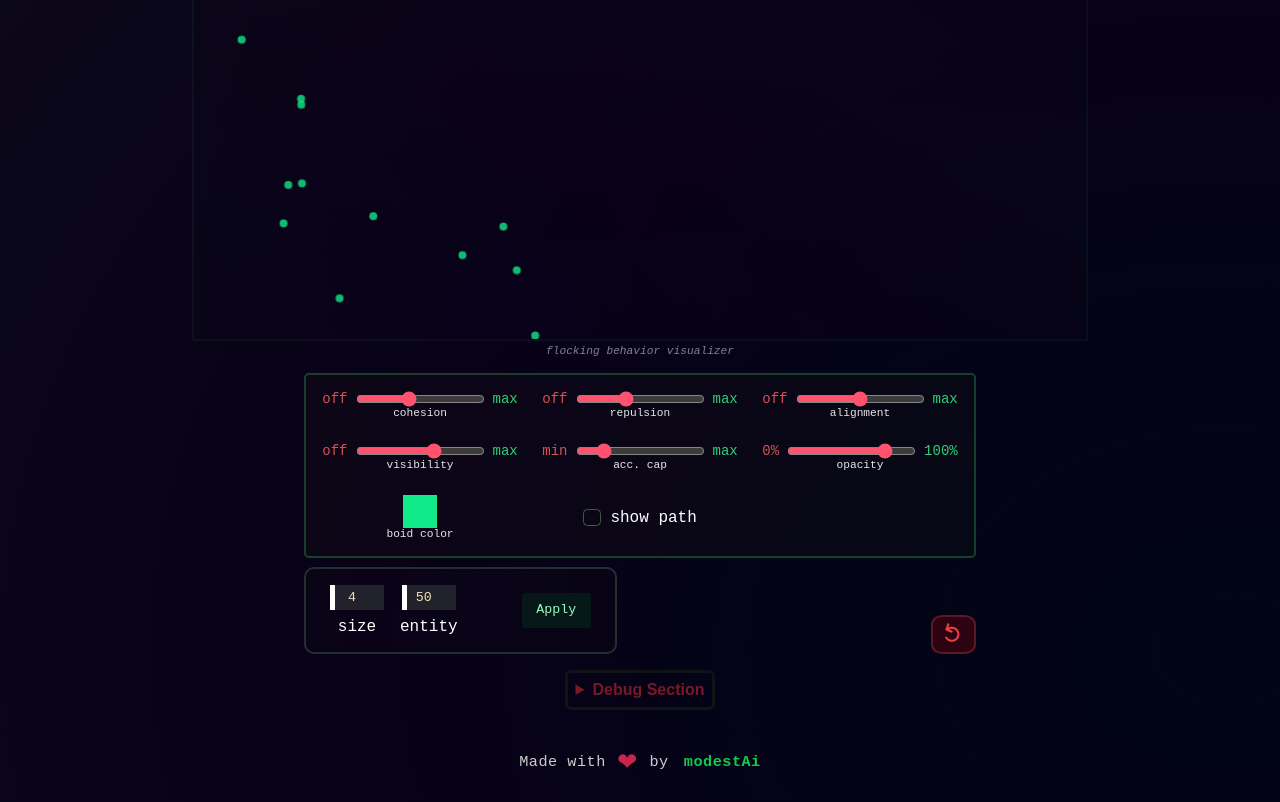
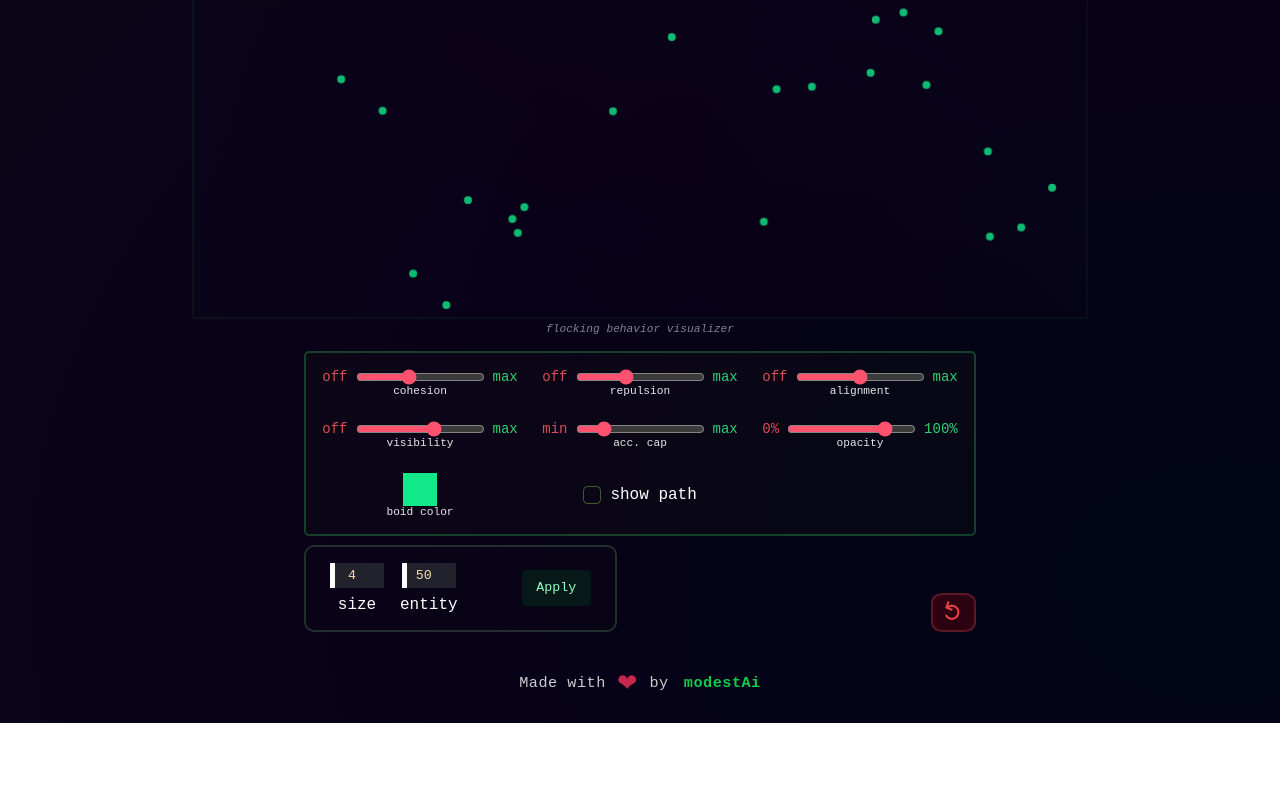
Before and after one commit to modestAi/boids, a website built with Vite: page index.html in a window 1280 px wide. Shown: the part 287-1089 px from the top of the page. After the commit the page ends 1010 px from the top, so only its background shows below. Built offline with nearby package versions, Linux system fonts and the light colour scheme; animation ran at ten frames a second.

Commit message:
Refactoring of code for merging to main

```diff
--- a/index.html
+++ b/index.html
@@ -10,8 +10,7 @@
   <meta property="og:description" content="Explore how simple rules lead to complex flocking behavior." />
   <meta property="og:image" content="/preview.png" />
   <meta property="og:type" content="website" />
-  <link rel="icon" type="image/x-icon" href="/boid_icon_1.svg">
-
+  <link rel="icon" type="image/svg+xml" href="/boid_icon_1.svg" />
   <link rel="stylesheet" href="src/styles/style.css" />
 </head>
 
@@ -94,29 +93,22 @@
         <form id="boids-form" action="">
           <div class="fields-wrapper">
             <div class="input-field">
-              <input type="number" min="4" max="12" id="boid-size" value="4" />
+              <input type="number" min="4" max="12" id="boid-size" value="4" autocomplete="off" />
               <label for="boid-size">size</label>
             </div>
             <div class="input-field">
-              <input type="number" min="1" max="90" id="boids-number" value="50" />
+              <input type="number" min="1" max="90" id="boids-number" value="50" autocomplete="off" />
               <label for="boids-number">entity </label>
             </div>
           </div>
-          <button id="apply">Apply</button>
+          <button id="apply" type="submit">Apply</button>
         </form>
-        <button id="reset">
+        <button id="reset" aria-label="Reset simulation">
           <span id="reset-span-txt">↺</span>
         </button>
       </div>
     </div>
 
-    <details>
-      <summary>Debug Section </summary>
-      <div class="debug-section">
-        <h6 class="debug-output">PARAMETERIZATION_CONSTS</h6>
-        <div id="debug-value-field" class="debug-output"> INJECT_RAW_VALUES </div>
-      </div>
-    </details>
   </main>
   <footer class="footer">
     <p>Made with</p>
--- a/src/Boid.ts
+++ b/src/Boid.ts
@@ -5,29 +5,25 @@ import { Vector2D } from "./Vector2D";
  * A single Boid entity that simulates flocking behavior on an HTML canvas.
  */
 export class Boid {
+
+
+  // === Constants ===
   MIN_SPEED = 300;
   MAX_SPEED = 400;
-  /** Maximum acceleration cap (modifiable via multiplier) */
+  BASE_ACC_MAX = 260;
+  WALL_REPULSION_FORCE = 50;
+  POS_BUFFER_CAPACITY = 45;
+
+  // === Dynamic Factors (Scaled Every Frame) ===
   MAX_ACCELERATION = 1;
-
-  BASE_ACC_MAX = 260;
   COHESION_FACTOR = 0;
   ALIGNMENT_FACTOR = 0;
   REPULSION_FACTOR = 0;
-
-  /** Raw visibility scaling factor */
   VISIBILITY_FACTOR = 0;
 
   /** Visibility radius based on scaling and boid size */
   VISIBILITY_RADIUS: number;
 
-  /** Acceleration multiplier from user input */
-  ACC_CAP_MULTIPLIER = 1;
-
-  /** Force applied to repel from canvas boundaries */
-  WALL_REPULSION_FORCE = 50;
-
-  POS_BUFFER_CAPACITY = 60;
   POS_BUFFER: Vector2D[] = [];
 
   pos: Vector2D = new Vector2D();
@@ -90,15 +86,16 @@ export class Boid {
     opacity = 0.75,
     show_path: boolean,
     trail_color: rgb
-  ) {
+  ): void {
 
-    this.VISIBILITY_FACTOR = 0.35 * visibility_input;
-    this.COHESION_FACTOR = 0.25 * cohesion_factor;
-    this.ALIGNMENT_FACTOR = 0.75 * alignment_factor;
-    this.REPULSION_FACTOR = 2.5 * repulsion_factor;
-    this.ACC_CAP_MULTIPLIER = acc_multiplier;
+    this.updateFrameConstants({
+      visibility_input,
+      cohesion_factor,
+      alignment_factor,
+      repulsion_factor,
+      acc_multiplier
+    });
 
-    this.setConstants();
 
     this.acc.x = this.acc.y = 0;
 
@@ -115,61 +112,75 @@ export class Boid {
     this.capAndScaleVelocity();
     this.setPosition(deltaT);
 
-    const colorWithOpacity = getColorWithOpacity(color, opacity); //! Get the boid's opacity and combine it with its color to apply to the boid itself
+    if (!ctx) return;
 
+    this.drawBoid(ctx, getColorWithOpacity(color, opacity)); //! Get the boid's opacity and combine it with its color to apply to the boid itself
+    this.drawTrail(ctx, show_path, trail_color, opacity); //! Forward the trail_color to the trail manager for rendering
+
+  }
+
+  private drawBoid(ctx: CanvasRenderingContext2D, color: string) {
     ctx.beginPath();
     ctx.arc(this.pos.x, this.pos.y, this.radius, 0, 2 * Math.PI);
-    ctx.fillStyle = colorWithOpacity;
+    ctx.fillStyle = color;
     ctx.fill();
+  }
 
-    this.manageTrail(ctx, show_path, trail_color, opacity); //! Forward the trail_color to the trail manager for rendering
+  private updateFrameConstants({
+    visibility_input,
+    cohesion_factor,
+    alignment_factor,
+    repulsion_factor,
+    acc_multiplier,
+  }: {
+    visibility_input: number;
+    cohesion_factor: number;
+    alignment_factor: number;
+    repulsion_factor: number;
+    acc_multiplier: number;
+  }) {
+    this.VISIBILITY_FACTOR = 0.35 * visibility_input;
+    this.COHESION_FACTOR = 0.25 * cohesion_factor;
+    this.ALIGNMENT_FACTOR = 0.75 * alignment_factor;
+    this.REPULSION_FACTOR = 2.5 * repulsion_factor;
 
-
-    return {
-      cohesion_v: this.COHESION_FACTOR,
-      repulsion_v: this.REPULSION_FACTOR,
-      alignment_v: this.ALIGNMENT_FACTOR,
-      visibility_v: this.VISIBILITY_RADIUS,
-      acc_cap_multiplier: this.MAX_ACCELERATION,
-      color_v: colorWithOpacity,
-      buffer: this.POS_BUFFER.length
-    };
+    this.VISIBILITY_RADIUS = 2 * this.VISIBILITY_FACTOR * this.radius;
+    this.MAX_ACCELERATION = this.BASE_ACC_MAX * acc_multiplier
   }
 
   /**
    * Handles rendering of the boid's trail if enabled.
    */
-  private manageTrail(
+  private drawTrail(
     ctx: CanvasRenderingContext2D,
     show_path: boolean,
     trail_color: rgb,
     opacity: number
   ) {
-    if (this.POS_BUFFER.length >= this.POS_BUFFER_CAPACITY) this.POS_BUFFER.shift();
-    if (this.POS_BUFFER.length < this.POS_BUFFER_CAPACITY) this.POS_BUFFER.push(new Vector2D(this.pos.x, this.pos.y));
+    if (this.POS_BUFFER.length === this.POS_BUFFER_CAPACITY) this.POS_BUFFER.shift();
+
+    this.POS_BUFFER.push(new Vector2D(this.pos.x, this.pos.y));
 
     if (show_path) {
-      this.POS_BUFFER.forEach((p, i) => {
-        if (i > this.radius * 2) {
-          const lastPos = this.POS_BUFFER[i - 1];
-          ctx.beginPath();
-          ctx.moveTo(lastPos.x, lastPos.y);
-          ctx.lineTo(p.x, p.y);
-          ctx.strokeStyle = reduceOpacity_ManageLightness(trail_color, opacity, 1 - i / this.POS_BUFFER_CAPACITY); //* Decrease opacity proportionally to position age, then derive RGB with hue control
-          ctx.stroke();
-        }
-      });
+      for (let i = 1; i < this.POS_BUFFER.length; i++) {
+        if (i < this.radius * 2) continue;         // Delay drawing trail until enough distance (or age) has passed
+
+        const last = this.POS_BUFFER[i - 1];
+        const curr = this.POS_BUFFER[i];
+
+        ctx.beginPath();
+        ctx.moveTo(last.x, last.y);
+        ctx.lineTo(curr.x, curr.y);
+        ctx.strokeStyle = reduceOpacity_ManageLightness(
+          trail_color,
+          opacity,
+          1 - i / this.POS_BUFFER_CAPACITY
+        );
+        ctx.stroke();
+      }
     }
+
   }
-
-  /**
-   * Updates acceleration and visibility constants.
-   */
-  private setConstants() {
-    this.VISIBILITY_RADIUS = 2 * this.VISIBILITY_FACTOR * this.radius;
-    this.MAX_ACCELERATION = this.BASE_ACC_MAX * this.ACC_CAP_MULTIPLIER;
-  }
-
   /**
    * Caps acceleration vector magnitude while preserving direction.
    */
@@ -201,7 +212,8 @@ export class Boid {
     let sumX = 0, sumY = 0, count = 0;
 
     this.boids.forEach((boid) => {
-      const dist = this.distance(this, boid);
+      const dist = Vector2D.distance(this.pos, boid.pos);
+
       if (boid !== this && dist < this.VISIBILITY_RADIUS) {
         sumX += boid.vel.x;
         sumY += boid.vel.y;
@@ -223,7 +235,7 @@ export class Boid {
     let sumX = 0, sumY = 0, count = 0;
 
     this.boids.forEach((boid) => {
-      const dist = this.distance(this, boid);
+      const dist = Vector2D.distance(this.pos, boid.pos);
       if (boid !== this && dist < this.VISIBILITY_RADIUS) {
         sumX += boid.pos.x;
         sumY += boid.pos.y;
@@ -243,7 +255,7 @@ export class Boid {
    */
   private accumulateRepulsion() {
     this.boids.forEach((boid) => {
-      const dist = this.distance(this, boid);
+      const dist = Vector2D.distance(this.pos, boid.pos);
       if (boid !== this && dist < this.VISIBILITY_RADIUS) {
         const force = this.REPULSION_FACTOR / (dist + 1);
         const dir = new Vector2D(this.pos.x - boid.pos.x, this.pos.y - boid.pos.y);
@@ -317,10 +329,4 @@ export class Boid {
     this.vel.setScaledAddition(this.acc, deltaT);
   }
 
-  /**
-   * Calculates Euclidean distance between two boids.
-   */
-  private distance(b1: Boid, b2: Boid): number {
-    return Math.hypot(b1.pos.x - b2.pos.x, b1.pos.y - b2.pos.y);
-  }
 }
--- a/src/BoidsManager.ts
+++ b/src/BoidsManager.ts
@@ -9,32 +9,29 @@ import { Vector2D } from "./Vector2D";
  * - A random angle and speed vector
  * - A shared reference to the boid group (for interaction)
  *
- * @param {number} numOfBalls - Number of boids to create
+ * @param {number} numBoids - Number of boids to create
  * @param {number} radius - Radius of each boid (used for spacing and collision)
  * @param {HTMLCanvasElement} canvas - Canvas for boundary constraints
  * @returns {Boid[]} An array of initialized Boid instances
  */
 export function boidsCreator(
-  numOfBalls: number,
+  numBoids: number,
   radius: number,
   canvas: HTMLCanvasElement
 ): Boid[] {
   let boidsCollection: Boid[] = [];
 
-  let width = canvas.getBoundingClientRect().width;
-  let height = canvas.getBoundingClientRect().height;
-
+  const { width, height } = canvas.getBoundingClientRect();
   let border = radius * 2;
 
-
-  for (let i = 1; i <= numOfBalls; i++) {
+  for (let i = 0; i < numBoids; i++) {
     const position = new Vector2D(
-      randNum(border, width - border),
-      randNum(border, height - border)
+      randFloatNum(border, width - border),
+      randFloatNum(border, height - border)
     );
 
-    const angle = randNum(0, 2 * Math.PI);
-    const speed = randNum(10, 20);
+    const angle = randFloatNum(0, 2 * Math.PI);
+    const speed = randFloatNum(10, 20);
 
     const velocity = new Vector2D(
       Math.cos(angle) * speed,
@@ -52,14 +49,15 @@ export function boidsCreator(
 }
 
 /**
- * Returns a random integer in the range [min, max].
+ * Returns a random float in the range [min, max].
  *
  * @param {number} min - Minimum value (inclusive)
  * @param {number} max - Maximum value (inclusive)
- * @returns {number} A randomly generated integer in the given range
+ * @returns {number} A randomly generated float in the given range
  */
-export function randNum(min: number, max: number): number {
-  let numbers_to_gen = max - min + 1;
-  let temp = Math.floor(Math.random() * numbers_to_gen);
-  return min + temp;
+/**
+ * Returns a random float in the range [min, max).
+ */
+export function randFloatNum(min: number, max: number): number {
+  return Math.random() * (max - min) + min;
 }
--- a/src/Vector2D.ts
+++ b/src/Vector2D.ts
@@ -1,53 +1,60 @@
 export class Vector2D {
 
-  x: number = 0;
-  y: number = 0;
+  x: number;
+  y: number;
 
   constructor(x = 0, y = 0) {
     this.x = x;
     this.y = y;
   }
 
-  setScaledAddition(vector2: Vector2D, scale: number) {
-    this.x += vector2.x * scale;
-    this.y += vector2.y * scale;
+  setScaledAddition(v: Vector2D, scale: number): this {
+    this.x += v.x * scale;
+    this.y += v.y * scale;
+    return this;
   }
 
-  setScaledDifference(vector2: Vector2D, scale: number) {
-    this.x -= vector2.x * scale;
-    this.y -= vector2.y * scale;
+  setScaledDifference(v: Vector2D, scale: number): this {
+    this.x -= v.x * scale;
+    this.y -= v.y * scale;
+    return this;
   }
 
-  add(v: Vector2D) {
+  add(v: Vector2D): this {
     this.x += v.x;
     this.y += v.y;
+    return this;
   }
 
-  sub(v: Vector2D) {
+  sub(v: Vector2D): this {
     this.x -= v.x;
     this.y -= v.y;
+    return this;
   }
 
-  scale(n: number) {
+  scale(n: number): this {
     this.x *= n;
     this.y *= n;
+    return this;
   }
 
-  static getDifference(v1: Vector2D, v2: Vector2D) {
-    let v3: Vector2D = new Vector2D;
-    v3.x = v1.x - v2.x;
-    v3.y = v1.y - v2.y;
-    return v3;
+  clone(): Vector2D {
+    return new Vector2D(this.x, this.y);
   }
 
-  static getAddition(v1: Vector2D, v2: Vector2D) {
-    let v3: Vector2D = new Vector2D;
-    v3.x = v1.x + v2.x;
-    v3.y = v1.y + v2.y;
-    return v3;
+  static getDifference(v1: Vector2D, v2: Vector2D): Vector2D {
+    return new Vector2D(v1.x - v2.x, v1.y - v2.y);
   }
 
-  static magnitude(v: Vector2D) {
-    return Math.sqrt(v.x ** 2 + v.y ** 2)
+  static getAddition(v1: Vector2D, v2: Vector2D): Vector2D {
+    return new Vector2D(v1.x + v2.x, v1.y + v2.y);
+  }
+
+  static magnitude(v: Vector2D): number {
+    return Math.sqrt(v.x ** 2 + v.y ** 2);
+  }
+
+  static distance(v1: Vector2D, v2: Vector2D): number {
+    return Math.hypot(v1.x - v2.x, v1.y - v2.y);
   }
 }
--- a/src/main.ts
+++ b/src/main.ts
@@ -1,72 +1,38 @@
-/**
- * Entry point for the Boids simulation.
- * Sets up canvas rendering, UI bindings, simulation loop, and interactivity.
- */
-
 import { boidsCreator } from "./BoidsManager";
 import { getTrailColor } from "./ColorUtil";
 
-// ------------------------------
-// DOM Element References
-// ------------------------------
-
-/** The simulation canvas */
 const canvas = document.getElementById("boids-canvas") as HTMLCanvasElement;
-
-/** 2D rendering context */
 const ctx = canvas.getContext("2d");
 
-// Sliders and Controls
-const cohesion = document.getElementById("slider-cohesion") as HTMLInputElement;
-const repulsion = document.getElementById("slider-repulsion") as HTMLInputElement;
-const alignment = document.getElementById("slider-alignment") as HTMLInputElement;
-const visibility = document.getElementById("slider-visibility") as HTMLInputElement;
-const opacity = document.getElementById("slider-opacity") as HTMLInputElement;
-const color_selector = document.getElementById("color") as HTMLInputElement;
-const checkbox = document.getElementById("path") as HTMLInputElement;
-const acc_cap = document.getElementById("slider-acc") as HTMLInputElement;
-const boids_number = document.getElementById("boids-number") as HTMLInputElement;
-const boid_size = document.getElementById("boid-size") as HTMLInputElement;
+if (!ctx) throw new Error("Canvas 2D context could not be initialized.");
+function getInput(id: string): HTMLInputElement {
+  return document.getElementById(id) as HTMLInputElement;
+}
+function getButton(id: string): HTMLButtonElement {
+  return document.getElementById(id) as HTMLButtonElement;
+}
 
-const reset = document.getElementById("reset") as HTMLButtonElement;
-const applyBtn = document.getElementById("apply") as HTMLButtonElement;
-const debugSection = document.getElementById("debug-value-field") as HTMLDivElement;
+const cohesion = getInput("slider-cohesion");
+const repulsion = getInput("slider-repulsion");
+const alignment = getInput("slider-alignment");
+const visibility = getInput("slider-visibility");
+const opacity = getInput("slider-opacity");
+const color_selector = getInput("color");
+const checkbox = getInput("path");
+const acc_cap = getInput("slider-acc");
+const boids_number = getInput("boids-number");
+const boid_size = getInput("boid-size");
 
-// Scroll to top on load
+const reset = getButton("reset");
+const applyBtn = getButton("apply");
+
 window.scrollTo(0, 0);
 
-// ------------------------------
-// Constants and Config
-// ------------------------------
+const CONFIG_DEFAULT = {
+  BOID_RADIUS: 4, NO_OF_BOIDS: 50
+}
 
-/** Default radius of each boid */
-const BOID_RADIUS = 4;
-
-/** Default number of boids */
-const NO_OF_BOIDS = 50;
-
-/**
- * Debug information structure returned by boid update
- */
-type DebugValues = {
-  cohesion_v: number;
-  repulsion_v: number;
-  alignment_v: number;
-  visibility_v: number;
-  acc_cap_multiplier: number;
-  color_v: string;
-  buffer: number;
-};
-
-// ------------------------------
 // Canvas DPI Scaling
-// ------------------------------
-
-/**
- * Scales canvas resolution for high-DPI displays (e.g., Retina screens).
- * Adjusts physical canvas size based on CSS size and devicePixelRatio.
- * Resets transform to avoid accumulated scaling.
- */
 function setUpScaling() {
   const dpr = Math.max(devicePixelRatio, 1);
   const { width: cssWidth, height: cssHeight } = canvas.getBoundingClientRect();
@@ -83,75 +49,34 @@ function setUpScaling() {
 // Apply scaling on initial load
 setUpScaling();
 
-// ------------------------------
-// Settings from Local Storage
-// ------------------------------
 
-/**
- * Loads trail visibility setting from localStorage and applies to checkbox.
- * @returns {boolean} Whether to show the boid trail path.
- */
-function getPathSettingFromLocalStorage(): boolean {
-  const storageVal = window.localStorage.getItem("show_path");
-  if (storageVal === "true") {
-    checkbox.checked = true;
-    return true;
-  }
-  return checkbox.checked;
+function fromLocalStorage() {
+  const show_path = localStorage.getItem("show_path") === "true";
+  checkbox.checked = show_path; // Reflect saved setting in UI
+
+  const storedColor = localStorage.getItem("boid_color");
+  const color_string = storedColor ?? color_selector.value;
+  if (storedColor) color_selector.value = storedColor;  // Reflect saved setting in UI
+
+  return { show_path, color_string };
 }
 
-/**
- * Loads boid color from localStorage and applies to input.
- * @returns {string} Color value for the boid trail and fill.
- */
-function getColorSettingFromLocalStorage(): string {
-  const storageVal = window.localStorage.getItem("boid_color");
-  if (storageVal !== null) {
-    color_selector.value = storageVal;
-    return storageVal;
-  }
-  return color_selector.value;
-}
 
-// ------------------------------
-// Simulation Initialization
-// ------------------------------
 
 /** Boid simulation state array */
-export let boidsArray = boidsCreator(NO_OF_BOIDS, BOID_RADIUS, canvas);
+export let boidsArray = boidsCreator(CONFIG_DEFAULT.NO_OF_BOIDS, CONFIG_DEFAULT.BOID_RADIUS, canvas);
 
 let lastTime: DOMHighResTimeStamp = 0;
-let color_string = getColorSettingFromLocalStorage();
-let show_path = getPathSettingFromLocalStorage();
+let { show_path, color_string } = fromLocalStorage();
 let trail_color = getTrailColor(color_string);
 
-/**
- * Restarts simulation with new boid count and size.
- * @param {number} count - Number of boids to create
- * @param {number} size - Radius of each boid
- */
-function restartSimulation(count = NO_OF_BOIDS, size = BOID_RADIUS) {
-
-
-  if (count === NO_OF_BOIDS && size === BOID_RADIUS) {
-    boids_number.value = count.toString();
-    boid_size.value = size.toString();
-  }
-
+function restartSimulation(count = CONFIG_DEFAULT.NO_OF_BOIDS, size = CONFIG_DEFAULT.BOID_RADIUS) {
   cancelAnimationFrame(id);
   boidsArray = boidsCreator(count, size, canvas);
   lastTime = 0;
   id = requestAnimationFrame(animate);
 }
 
-// ------------------------------
-// Slider and UI Value Handling
-// ------------------------------
-
-/**
- * Reads all simulation control values from sliders.
- * @returns {Object} Current simulation parameters.
- */
 function readSliders() {
   return {
     cohesion: parseFloat(cohesion.value),
@@ -163,16 +88,8 @@ function readSliders() {
   };
 }
 
-// ------------------------------
-// Animation Loop
-// ------------------------------
+function animate(currentTime: DOMHighResTimeStamp) {
 
-/**
- * Main animation loop. Updates and renders all boids.
- * Also displays debug information for the first boid.
- * @param {DOMHighResTimeStamp} currentTime - High-resolution timestamp from RAF.
- */
-function animate(currentTime: DOMHighResTimeStamp) {
   if (lastTime === 0) {
     lastTime = currentTime;
     requestAnimationFrame(animate);
@@ -182,51 +99,34 @@ function animate(currentTime: DOMHighResTimeStamp) {
   const deltaT = (currentTime - lastTime) / 1000;
   lastTime = currentTime;
 
-  if (!ctx) throw new Error("CONTEXT_LOAD_INVALIDATION_HAS_OCCURRED.");
+  const { cohesion, repulsion, alignment, visibility, accCap, opacity } = readSliders();
+  ctx!.clearRect(0, 0, canvas.width, canvas.height);
 
-  const { cohesion, repulsion, alignment, visibility, accCap, opacity } = readSliders();
-  ctx.clearRect(0, 0, canvas.width, canvas.height);
-
-  let debugVals: DebugValues | undefined;
-
-  boidsArray.forEach((boid, i) => {
-    const vals = boid.update(
-      ctx,
-      deltaT,
-      cohesion,
-      repulsion,
-      alignment,
-      visibility,
-      accCap,
-      color_string,
-      opacity,
-      show_path,
-      trail_color
-    );
-    if (i === 0) debugVals = vals;
+  boidsArray.forEach(boid => {
+    boid.update(ctx!, deltaT, cohesion, repulsion, alignment, visibility, accCap, color_string, opacity, show_path, trail_color);
   });
-
-  // Render debug information for first boid
-  if (debugVals) {
-    const { cohesion_v, repulsion_v, alignment_v, visibility_v, acc_cap_multiplier, color_v, buffer } = debugVals;
-    debugSection.innerHTML = `
-      cohesion_factor : ${cohesion_v.toFixed(2)}<br>
-      repulsion_factor : ${repulsion_v.toFixed(2)}<br>
-      alignment_factor : ${alignment_v.toFixed(2)}<br>
-      visibility_radius : ${visibility_v.toFixed(2)}px<br>
-      acc_cap_multiplier : ${acc_cap_multiplier.toFixed(2)} <br>
-      col_val : ${color_v} <br>
-      buffer_len : ${buffer}
-    `;
-  }
 
   id = requestAnimationFrame(animate);
 }
 
 reset.addEventListener("click", (_) => {
 
+  //UI update
+  boids_number.value = CONFIG_DEFAULT.NO_OF_BOIDS.toString();
+  boid_size.value = CONFIG_DEFAULT.BOID_RADIUS.toString();
+  color_selector.value = "#12E988";
+  checkbox.checked = false;
+
+  // Sync localStorage
+  localStorage.setItem("boid_color", color_selector.value);
+  localStorage.setItem("show_path", "false");
+
+  // Sync simulation
+  show_path = false;
+  color_string = color_selector.value;
+  trail_color = getTrailColor(color_string);
+
   restartSimulation()
-
 });
 
 applyBtn.addEventListener("click", (e) => {
```
Also changed, not shown: src/styles/style.css (+5 -9 lines), README.md.
